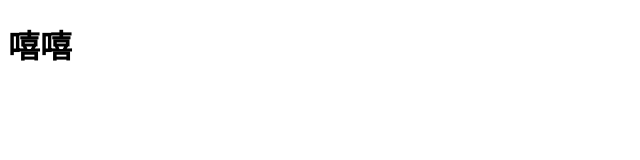
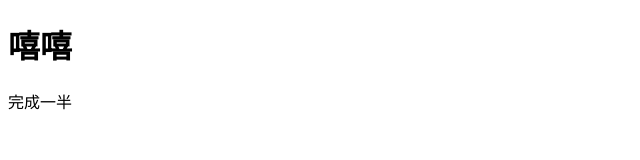
Before and after one commit to 18894493592/tmp, a plain HTML site: page index.html in a window 1280 px wide. Shown: the full height of the page, 0-640 px from the left. Drawn offline with Linux system fonts and the light colour scheme.

Commit message:
完成一半

```diff
--- a/index.html
+++ b/index.html
@@ -8,5 +8,6 @@
 </head>
 <body>
     <h1>嘻嘻</h1>
+    <p>完成一半</p>
 </body>
 </html>
```
